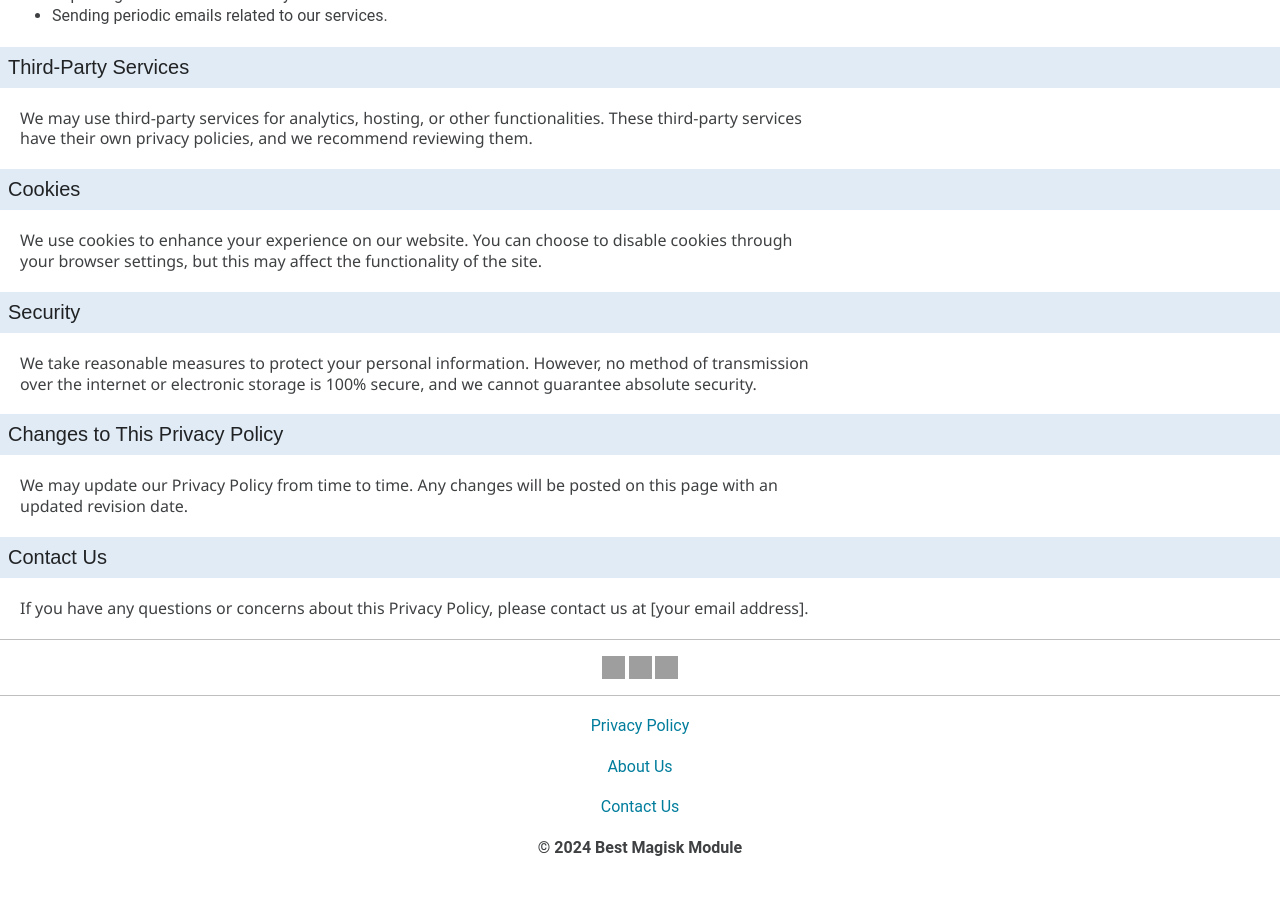
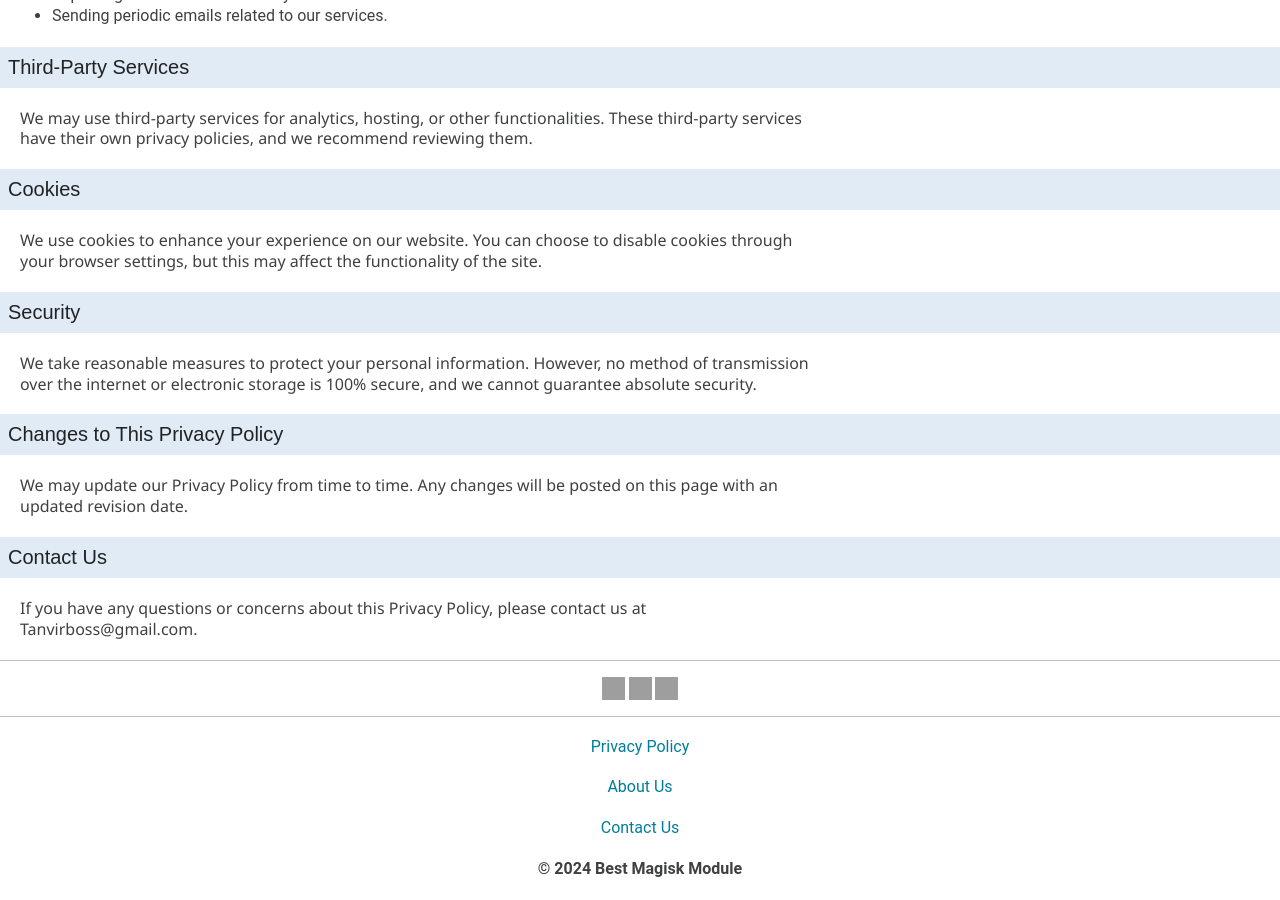
Before and after one commit to WillowTheWsp/willowthewsp.github.io, a Jekyll site: the page built from Policy.html, in a window 1280 px wide and 900 px high, scrolled down 630 px. Built offline with Jekyll 4.4.1, drawn with Linux system fonts in a browser that asks for light colours; some web fonts are replaced; before the commit the page ends 1509 px from its top, so only the background shows below that; grey boxes are pictures that could not be loaded.

Commit message:
Update Policy.html

```diff
--- a/Policy.html
+++ b/Policy.html
@@ -57,5 +57,5 @@ permalink: /Policy
 
     <section>
         <h2>Contact Us</h2>
-        <p>If you have any questions or concerns about this Privacy Policy, please contact us at [your email address].</p>
+        <p>If you have any questions or concerns about this Privacy Policy, please contact us at Tanvirboss@gmail.com.</p>
     </section>
```
